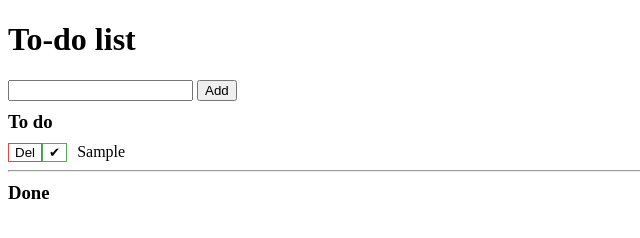
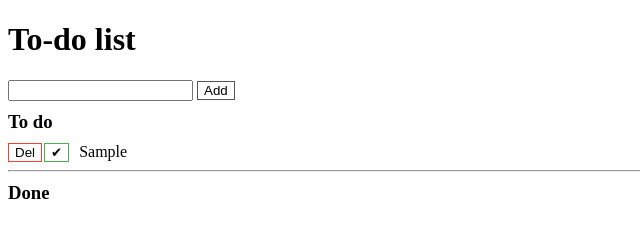
Before and after one commit to stop1one/To-do-list-webpage, a plain HTML site: page index.html in a window 1280 px wide. Both pictures are taken after typing "Sample" into the empty fields and a click on the button "Add". Shown: the full height of the page, 0-640 px from the left. Drawn offline with Linux system fonts and the light colour scheme.

Commit message:
update css & design

```diff
--- a/app.js
+++ b/app.js
@@ -13,12 +13,15 @@ function add_todo() {
 
 function add_list(todo, target_list, n) {
     var list = document.getElementById(target_list);
+    var newlist = document.createElement('div');
+    newlist.className = 'todos';
+    list.appendChild(newlist);
     //add remover
     var remover = document.createElement('button');
     remover.className = 'button remover';
     remover.id = 'remover' + n;
     remover.innerHTML = 'Del';
-    list.appendChild(remover);
+    newlist.appendChild(remover);
     remover.onclick = function(){remove(n); };
     //add checkbox
     var checkbox = document.createElement('button');
@@ -26,13 +29,13 @@ function add_list(todo, target_list, n) {
     checkbox.id = 'checkbox' + n;
     if (target_list === 'list1') checkbox.innerHTML = '✔';
     else checkbox.innerHTML = '✘';
-    list.appendChild(checkbox);
+    newlist.appendChild(checkbox);
     checkbox.onclick = function(){check(n); };
     //add new todo list
-    var newlist = document.createElement('span');
-    newlist.innerHTML = todo;
-    newlist.id = 'todo' + n;
-    list.appendChild(newlist);
+    var newtodo = document.createElement('span');
+    newtodo.innerHTML = todo;
+    newtodo.id = 'todo' + n;
+    newlist.appendChild(newtodo);
     //Add to todoList
     todoList.push([todo, target_list, n]);
     //Save to localStorage
--- a/index.html
+++ b/index.html
@@ -8,7 +8,7 @@
   <body>
     <h1>To-do list</h1>
     <input type="text" id="add" name="to-do" onkeydown="if(event.code==='Enter' && event.isComposing===false) add_todo()">
-    <button type="button" onclick="add_todo();">Add</button>
+    <button type="button" class="button add" onclick="add_todo();">Add</button>
     <h3>To do</h3>
     <div id="list1">
 
--- a/style.css
+++ b/style.css
@@ -7,11 +7,27 @@ span{
     margin-right: 10px;
 }
 
+.todos {
+    margin-bottom: 5px;
+}
+
 .button {
     transition-duration: 0.4s;
 }
 
+.add {
+    background-color: white;
+    color: black;
+    border: 1.5px solid #555555;
+}
+
+.add:hover {
+    background-color: #555555;
+    color: white;
+}
+
 .remover {
+    margin-right: 2px;
     background-color: white;
     color: black;
     border: 1.5px solid #f44336;
```
